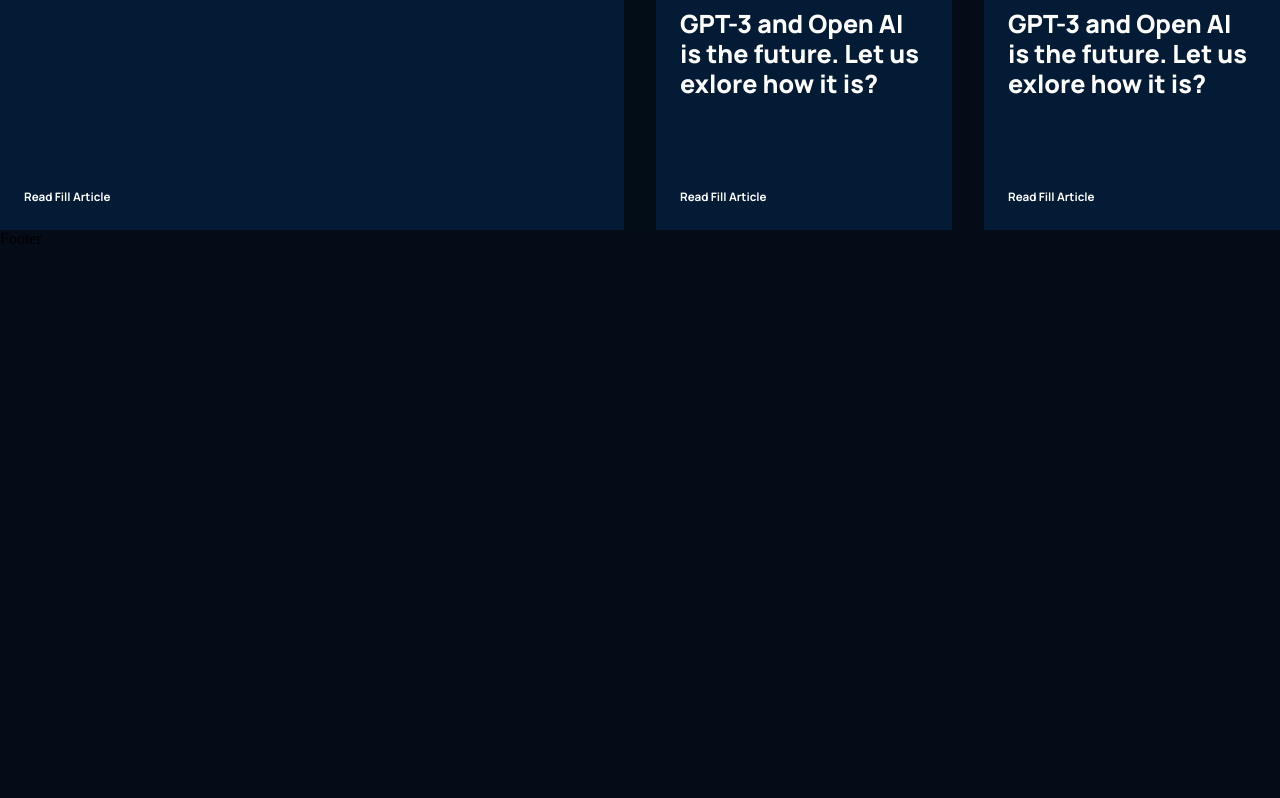
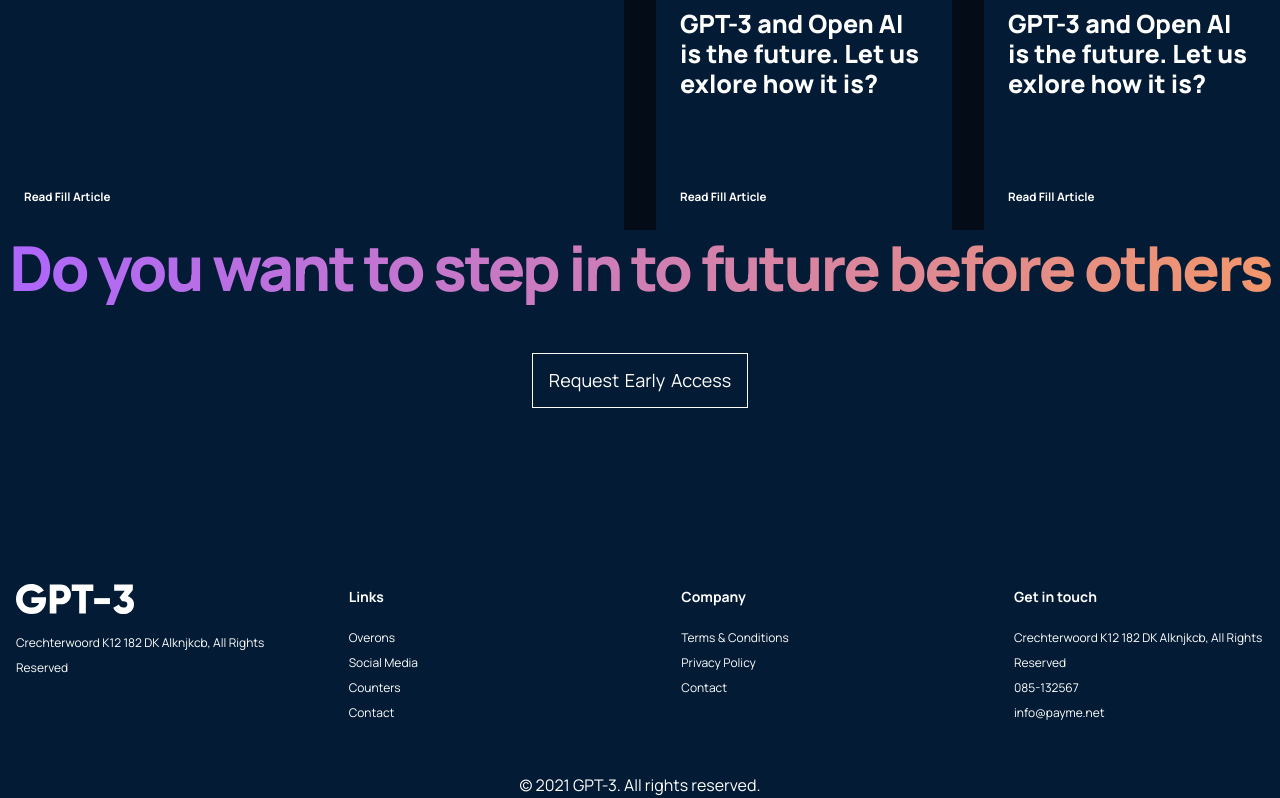
Before and after one commit to syrym-umbetov/jpt3_us, a React (Create React App) app: page / in a window 1280 px wide. Shown: the part 3223-4021 px from the top of the page. Before the commit the page ends 3471 px from the top, so only its background shows below. Built offline with nearby package versions, Linux system fonts and the light colour scheme.

Commit message:
footer fill

```diff
--- a/src/containers/footer/Footer.jsx
+++ b/src/containers/footer/Footer.jsx
@@ -1,10 +1,47 @@
 import React from 'react'
+import gpt3Logo from '../../assets/logo.svg'
 import './footer.css'
+
 
 const Footer = () => {
     return (
-        <div>
-            Footer
+        <div className="gpt3__footer section__padding">
+            <div className="gpt3__footer-heading">
+                <h1 className="gradient__text">Do you want to step in to future before others</h1>
+            </div>
+            <div className="gpt3__footer-btn">
+                <p>Request Early Access</p>
+            </div>
+            <div className="gpt3__footer-links">
+                <div className="gpt3__footer-links_logo">
+                    <img src={gpt3Logo} alt="logo" />
+                    <p>Crechterwoord K12 182 DK Alknjkcb, All Rights Reserved</p>
+
+                </div>
+                <div className="gpt3__footer-links_div">
+                    <h4>Links</h4>
+                    <p>Overons</p>
+                    <p>Social Media</p>
+                    <p>Counters</p>
+                    <p>Contact</p>
+                </div>
+                <div className="gpt3__footer-links_div">
+                    <h4>Company</h4>
+                    <p>Terms & Conditions</p>
+                    <p>Privacy Policy</p>
+                    <p>Contact</p>
+                </div>
+                <div className="gpt3__footer-links_div">
+                    <h4>Get in touch</h4>
+                    <p>Crechterwoord K12 182 DK Alknjkcb, All Rights Reserved</p>
+                    <p>085-132567</p>
+                    <p>info@payme.net</p>
+                </div>
+
+            </div>
+            <div className="gpt3__footer-copyright">
+                <p>© 2021 GPT-3. All rights reserved.</p>
+            </div>
         </div>
     )
 }
--- a/src/containers/footer/footer.css
+++ b/src/containers/footer/footer.css
@@ -0,0 +1,147 @@
+.gpt3__footer {
+    display: flex;
+    flex-direction: column;
+    justify-content: center;
+    align-items: center;
+    background: var(--color-footer);
+}
+
+.gpt3__footer-heading {
+    width: 100%;
+    text-align: center;
+    margin-bottom: 3rem;
+
+}
+
+.gpt3__footer-heading h1 {
+    font-family: var(--font-family);
+    font-weight: 800;
+    font-size: 62px;
+    line-height: 75px;
+    text-align: center;
+    letter-spacing: -0.04em;
+}
+
+.gpt3__footer-btn {
+    display: flex;
+    justify-content: center;
+    align-items: center;
+
+    padding: 1rem;
+    border: 1px solid #FFFFFF;
+    text-align: center;
+    margin-bottom: 10rem;
+
+    cursor: pointer;
+}
+.gpt3__footer-btn p {
+    box-sizing: border-box;
+    font-family: var(--font-family);
+    font-size: 18px;
+    line-height: 21px;
+    color: #FFFFFF;
+    word-spacing: 2px;
+}
+
+.gpt3__footer-links {
+    display: flex;
+    justify-content: space-between;
+    align-items: flex-start;
+    flex-wrap: wrap;
+    flex-direction: row;
+
+    width: 100%;
+    text-align: left;
+}
+
+.gpt3__footer-links div {
+    width:250px;
+    margin: 1rem;
+}
+
+.gpt3__footer-links_logo {
+    display: flex;
+    flex-direction: column;
+}
+
+.gpt3__footer-links_logo img {
+    width: 118px;
+    height: 30px;
+
+    margin-bottom: 1rem;
+}
+
+.gpt3__footer-links_logo p {
+    font-family: var(--font-family);
+    font-size: 12px;
+    line-height: 25px;
+    color: #FFFFFF;
+}
+
+.gpt3__footer-links_div {
+    display: flex;
+    justify-content: flex-start;
+    flex-direction: column;
+}
+
+.gpt3__footer-links_div h4 {
+    font-family: var(--font-family);
+    font-size: 14px;
+    line-height: 25px;
+    color: #FFFFFF;
+
+    margin-bottom: 1rem;
+}
+
+.gpt3__footer-links_div p {
+    font-family: var(--font-family);
+    font-size: 12px;
+    line-height: 25px;
+    color: #FFFFFF;
+
+    margin: 0.5 rem 0;
+    cursor: pointer;
+}
+
+.gpt3__footer-copyright {
+    margin-top: 2rem;
+    text-align: center;
+    width: 100%;
+}
+
+.gpt3__footer-copyright p {
+    font-family: var(--font-family);
+    font-size: 12 px;
+    line-height: 25px;
+    color: #FFFFFF;
+}
+
+@media screen and (max-width: 850px) {
+    .gpt3__footer-heading h1 {
+        font-size: 44px;
+        line-height: 50px;
+    }
+}
+
+@media screen and (max-width: 550px) {
+    .gpt3__footer-heading h1 {
+        font-size: 34px;
+        line-height: 42px;
+    }
+
+    .gpt3__footer-links div {
+        margin: 1rem 0;
+    }
+
+    .gpt3__footer-btn p {
+        font-size: 14px;
+        line-height: 20px;
+    }
+}
+
+@media screen and (max-width: 550px) {
+    .gpt3__footer-heading h1 {
+        font-size: 27px;
+        line-height: 38px;
+    }
+}
```
